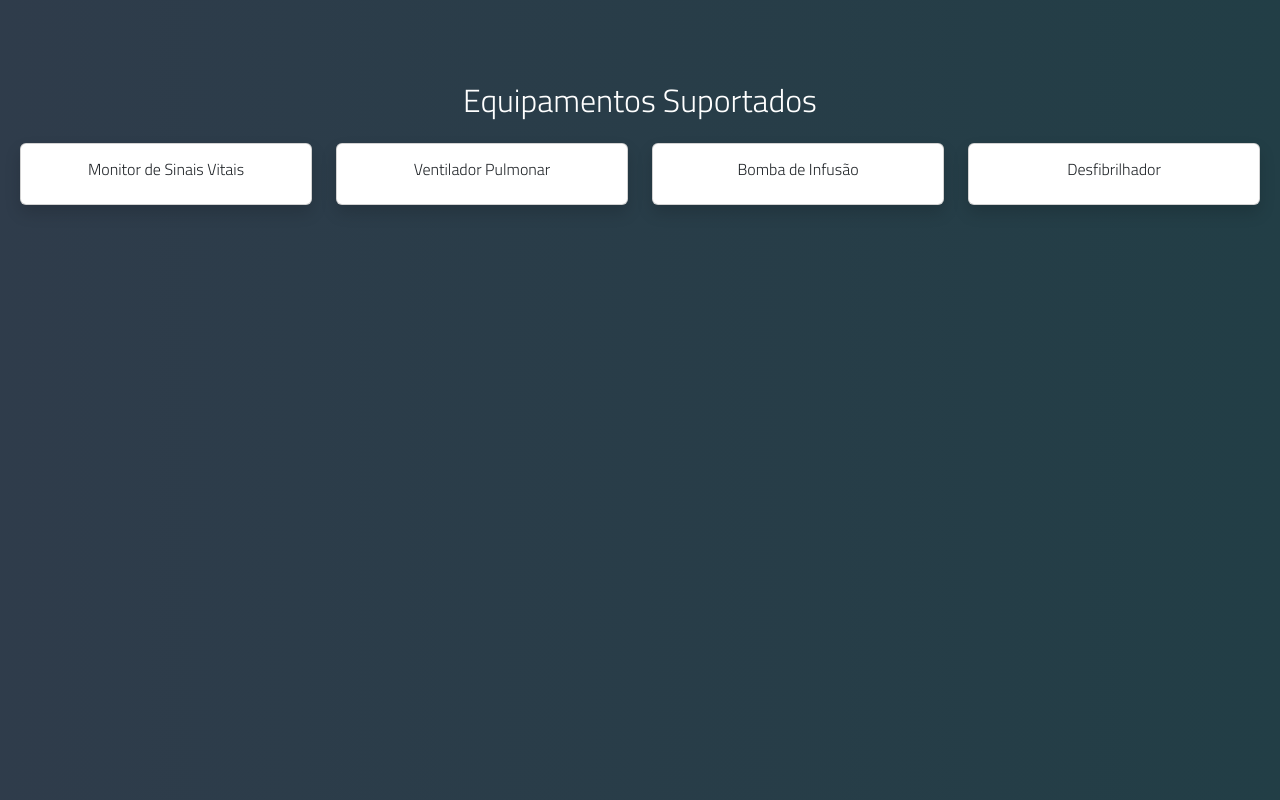
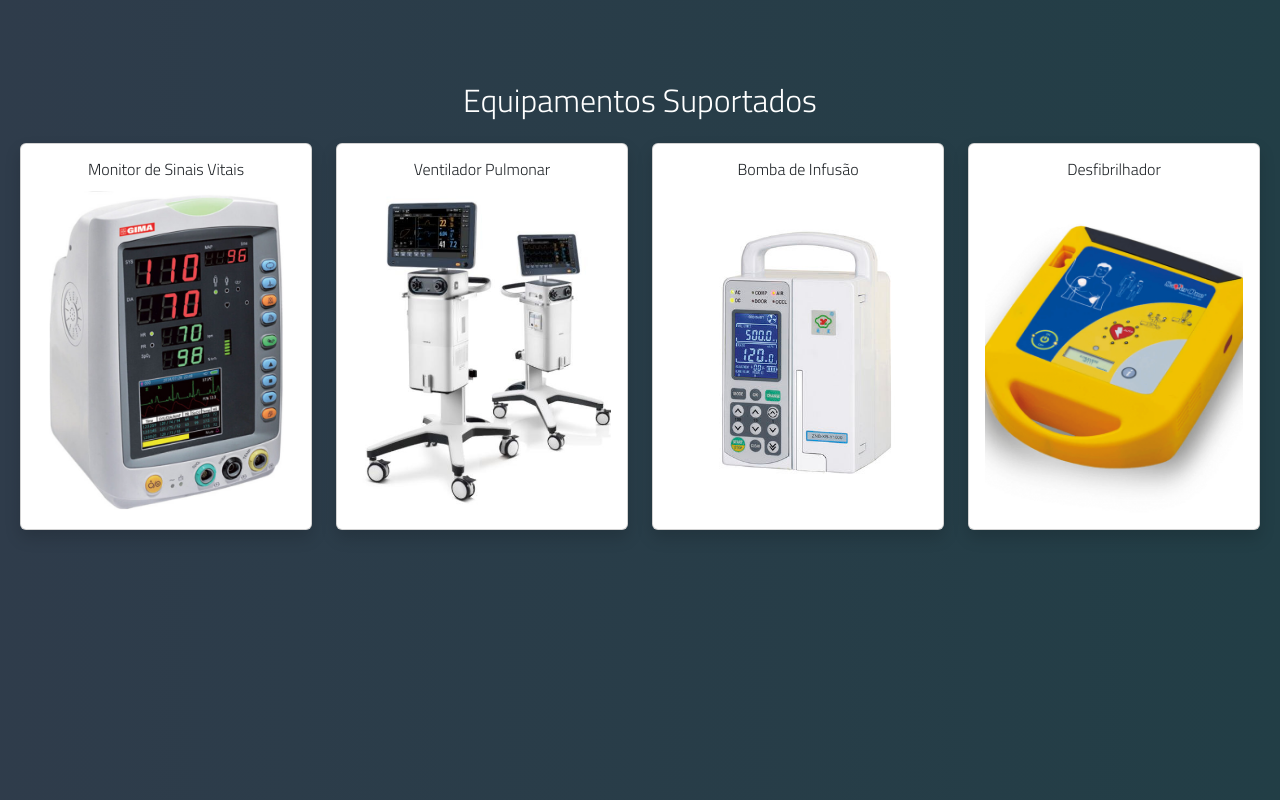
Before and after one commit to amadeucampos111-netizen/Projeto-SIBDAS, a PHP site: page / in a window 1280 px wide. Shown: the part 2485-3285 px from the top of the page. Run offline with PHP 8.4, Linux system fonts and the light colour scheme.

Commit message:
Introdução de imagens ilustrativas dos aparelhos suportados

```diff
--- a/frontend/assets/css/estilos.css
+++ b/frontend/assets/css/estilos.css
@@ -261,3 +261,10 @@ footer {
     padding: 20px;
     text-align: center;
         }
+
+.equip-img{
+    width: 100%;
+    height: 325px;
+    object-fit: cover;
+    border-radius: 10px;
+}
--- a/frontend/index.html
+++ b/frontend/index.html
@@ -114,24 +114,28 @@
         <div class="col-md-3">
             <div class="card p-3 shadow">
                 <h6>Monitor de Sinais Vitais</h6>
+                <img src="assets/img/monitor_sinalvital.jpg" class="equip-img">
             </div>
         </div>
 
         <div class="col-md-3">
             <div class="card p-3 shadow">
                 <h6>Ventilador Pulmonar</h6>
+                <img src="assets/img/vent_pulmonar.jpeg" class="equip-img">
             </div>
         </div>
 
         <div class="col-md-3">
             <div class="card p-3 shadow">
                 <h6>Bomba de Infusão</h6>
+                <img src="assets/img/bomb_infus.jpg" class="equip-img">
             </div>
         </div>
 
         <div class="col-md-3">
             <div class="card p-3 shadow">
                 <h6>Desfibrilhador</h6>
+                <img src="assets/img/desfibrilhador.png" class="equip-img">
             </div>
         </div>
 
```
Also changed, not shown: frontend/assets/img/bomb_infus.jpg (added), frontend/assets/img/desfibrilhador.png (added), frontend/assets/img/monitor_sinalvital.jpg (added), frontend/assets/img/vent_pulmonar.jpeg (added).
